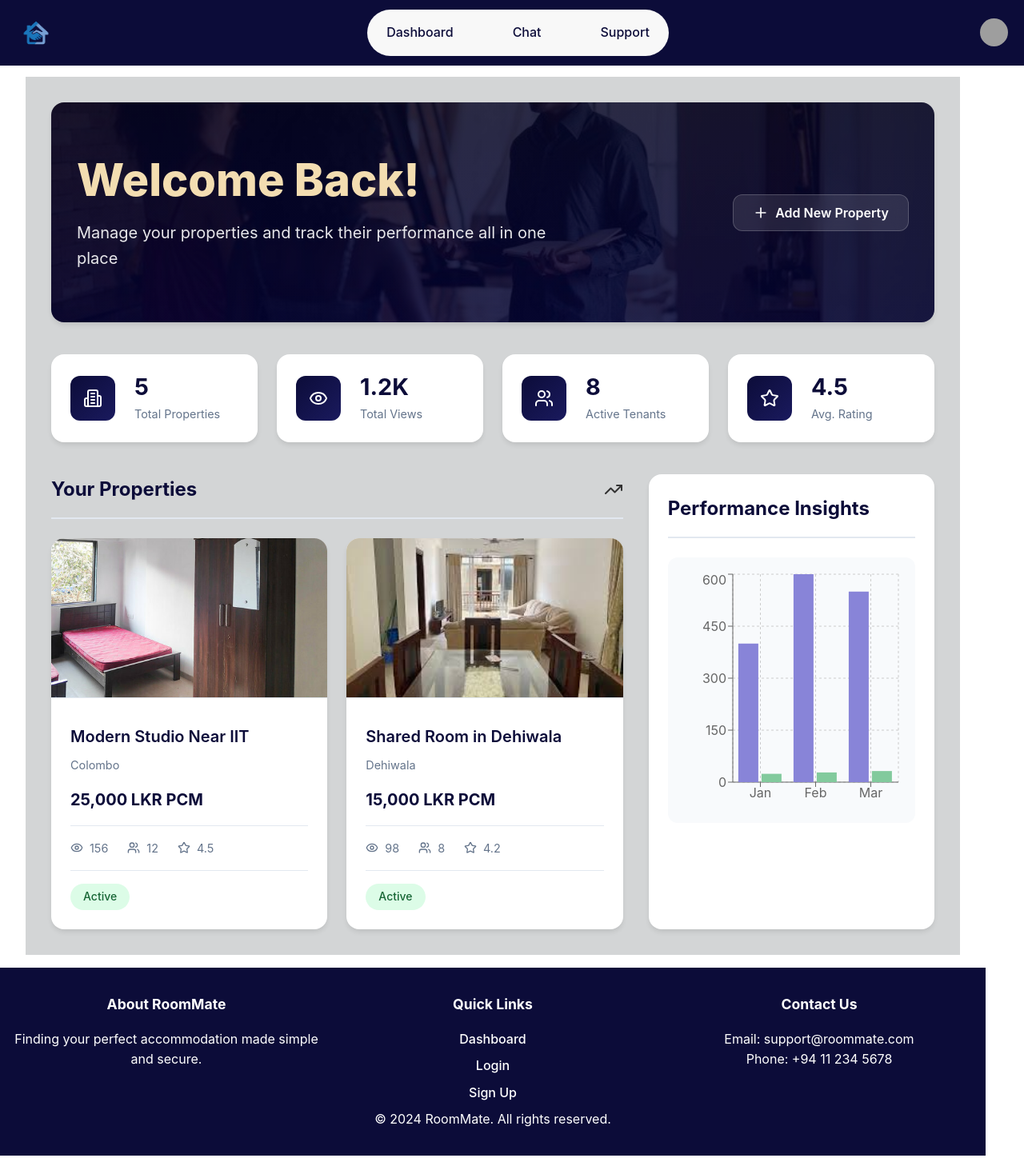
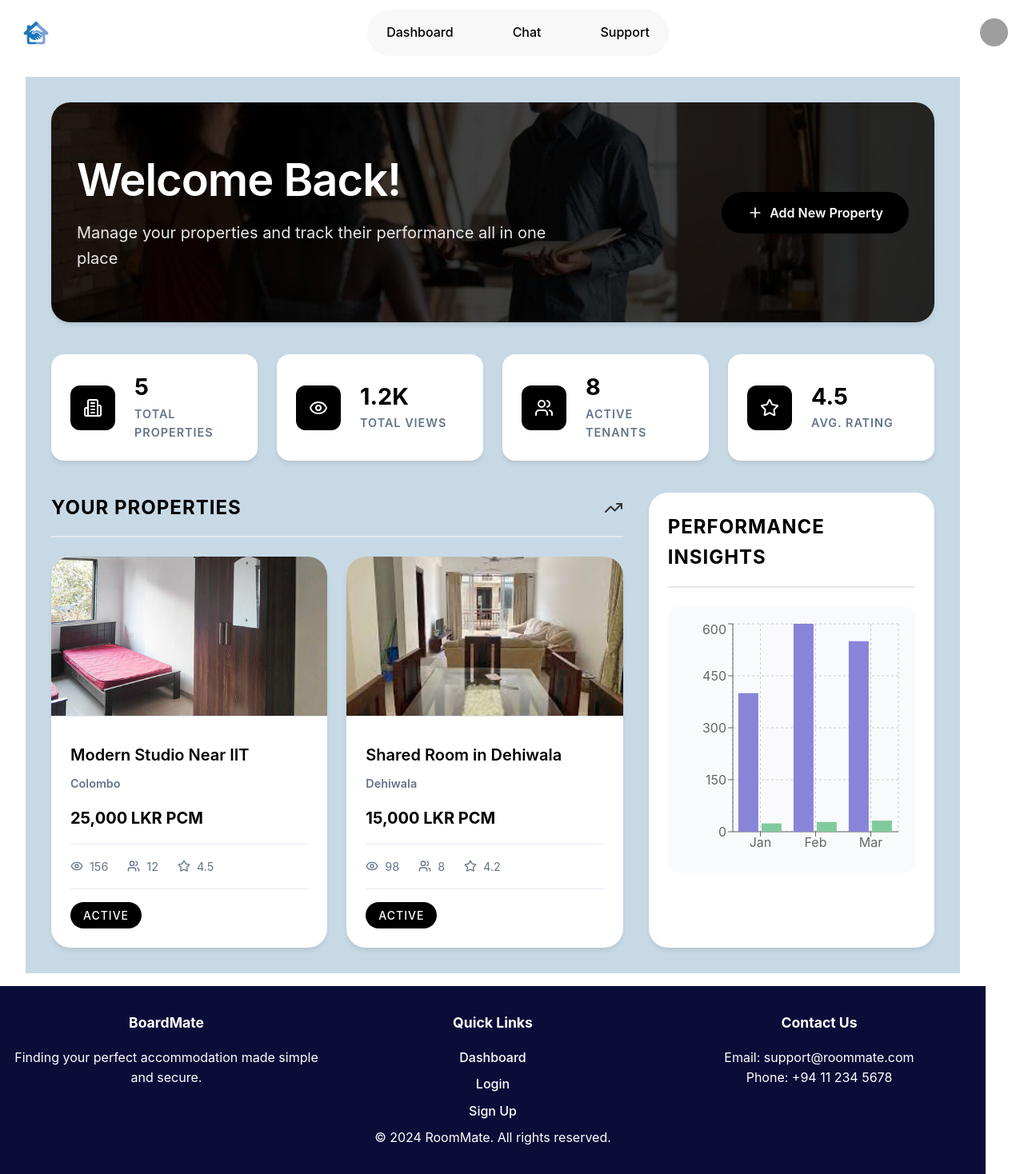
Before and after one commit to minindugimshan/BoardMate, a React (Vite) app: page / in a window 1280 px wide. Shown: the whole page at 80% size. Before the commit the page ends 1445 px from the top, so only its background shows below. Built offline with nearby package versions, Linux system fonts and the light colour scheme; grey boxes are pictures that could not be loaded.

Commit message:
Changed css

```diff
--- a/src/App.css
+++ b/src/App.css
@@ -20,7 +20,7 @@ body {
 
 /* Navbar styles */
 .navbar {
-  background-color: rgb(12, 12, 57);
+  background-color: white;
   padding: 12px 20px;
   display: flex;
   justify-content: space-between;
@@ -58,7 +58,8 @@ body {
 .nav-link {
   border-radius: 50px;
   padding: 8px 12px;
-  color: #0c0c39;
+  color: black;
+  font-weight: ;
   text-decoration: none;
   display: flex;
   align-items: center;
--- a/src/App.jsx
+++ b/src/App.jsx
@@ -49,7 +49,7 @@ function App() {
         <footer className="footer">
           <div className="footer-content">
             <div className="footer-section">
-              <h3>About RoomMate</h3>
+              <h3>BoardMate</h3>
               <p>Finding your perfect accommodation made simple and secure.</p>
             </div>
             <div className="footer-section">
--- a/src/components/LandlordDashboard/LandlordDashboard.css
+++ b/src/components/LandlordDashboard/LandlordDashboard.css
@@ -1,6 +1,6 @@
 .dashboard-container {
     padding: 2rem;
-    background-color: #d3d5d6;
+    background-color: #C8D9E6;
     min-height: 100vh;
     width: 100%;
 }
@@ -10,10 +10,10 @@
     justify-content: space-between;
     align-items: center;
     margin-bottom: 2.5rem;
-    background: linear-gradient(rgba(5, 5, 36, 0.85), rgba(3, 3, 50, 0.85)),
+    background: linear-gradient(rgba(0, 0, 0, 0.75), rgba(0, 0, 0, 0.75)),
                 url('/landlord.jpeg') center/cover no-repeat;
     padding: 4rem 2rem;
-    border-radius: 16px;
+    border-radius: 24px;
     color: white;
     box-shadow: 0 4px 6px -1px rgba(0, 0, 0, 0.1);
     position: relative;
@@ -22,12 +22,13 @@
 
 .dashboard-header h1 {
     font-size: 3.5rem;
-    font-weight: 800;
-    background: rgb(243, 221, 177);
+    font-weight: 600;
+    background: white;
     -webkit-background-clip: text;
     -webkit-text-fill-color: transparent;
     margin: 0;
     line-height: 1.2;
+    letter-spacing: -1px;
 }
 
 .dashboard-header p {
@@ -41,20 +42,36 @@
     display: flex;
     align-items: center;
     gap: 0.5rem;
-    background: rgba(255, 255, 255, 0.1);
+    background: black;
     color: white;
-    padding: 0.75rem 1.5rem;
-    border-radius: 12px;
-    border: 1px solid rgba(255, 255, 255, 0.2);
+    padding: 1rem 2rem;
+    border-radius: 50px;
+    border: none;
     cursor: pointer;
     font-weight: 600;
-    transition: all 0.3s ease;
-    backdrop-filter: blur(10px);
+    transition: all 0.3s cubic-bezier(0.4, 0, 0.2, 1);
+    position: relative;
+    overflow: hidden;
 }
 
 .add-property-btn:hover {
-    background: rgba(255, 255, 255, 0.2);
     transform: translateY(-2px);
+    box-shadow: 0 6px 20px rgba(47, 65, 86, 0.4);
+}
+
+.add-property-btn::after {
+    content: '';
+    position: absolute;
+    width: 100%;
+    height: 100%;
+    top: 0;
+    left: -100%;
+    background: linear-gradient(90deg, transparent, rgba(255, 255, 255, 0.2), transparent);
+    transition: 0.5s;
+}
+
+.add-property-btn:hover::after {
+    left: 100%;
 }
 
 .stats-grid {
@@ -81,7 +98,7 @@
 }
 
 .stat-icon {
-    background: linear-gradient(135deg, #0c0c39, #1a1a5e);
+    background: black;
     padding: 1rem;
     border-radius: 12px;
     color: white;
@@ -93,7 +110,7 @@
 .stat-info h3 {
     font-size: 1.8rem;
     font-weight: 700;
-    color: #0c0c39;
+    color: black;
     margin: 0;
     line-height: 1.2;
 }
@@ -102,6 +119,9 @@
     color: #64748b;
     margin: 0.25rem 0 0 0;
     font-size: 0.9rem;
+    font-weight: 600;
+    text-transform: uppercase;
+    letter-spacing: 1px;
 }
 
 .dashboard-content {
@@ -120,10 +140,12 @@
 }
 
 .section-header h2 {
-    color: #0c0c39;
+    color: black;
     font-size: 1.5rem;
     font-weight: 700;
     margin: 0;
+    text-transform: uppercase;
+    letter-spacing: 1px;
 }
 
 .properties-grid {
@@ -134,7 +156,7 @@
 
 .property-card {
     background: white;
-    border-radius: 16px;
+    border-radius: 24px;
     overflow: hidden;
     box-shadow: 0 4px 6px -1px rgba(0, 0, 0, 0.1);
     transition: transform 0.3s ease, box-shadow 0.3s ease;
@@ -158,7 +180,7 @@
 
 .property-info h3 {
     margin: 0 0 0.5rem 0;
-    color: #0c0c39;
+    color: black;
     font-size: 1.25rem;
     font-weight: 600;
 }
@@ -170,10 +192,11 @@
     align-items: center;
     gap: 0.5rem;
     font-size: 0.9rem;
+    font-weight: 600;
 }
 
 .price {
-    color: #0c0c39;
+    color: black;
     font-weight: 700;
     margin: 1rem 0;
     font-size: 1.25rem;
@@ -199,17 +222,19 @@
 .status-badge {
     display: inline-block;
     padding: 0.35rem 1rem;
-    background-color: #dcfce7;
-    color: #166534;
-    border-radius: 9999px;
+    background-color: black;
+    color: white;
+    border-radius: 50px;
     font-size: 0.875rem;
     font-weight: 500;
+    text-transform: uppercase;
+    letter-spacing: 1px;
 }
 
 .insights-section {
     background: white;
     padding: 1.5rem;
-    border-radius: 16px;
+    border-radius: 24px;
     box-shadow: 0 4px 6px -1px rgba(0, 0, 0, 0.1);
 }
 
@@ -270,3 +295,10 @@
 .stat-card, .property-card {
     animation: fadeIn 0.5s ease-out;
 }
+
+/* Import the Inter font to match landing page */
+@import url("https://fonts.googleapis.com/css2?family=Inter:wght@100..900&display=swap");
+
+* {
+    font-family: "Inter", Arial, sans-serif !important;
+}
```
